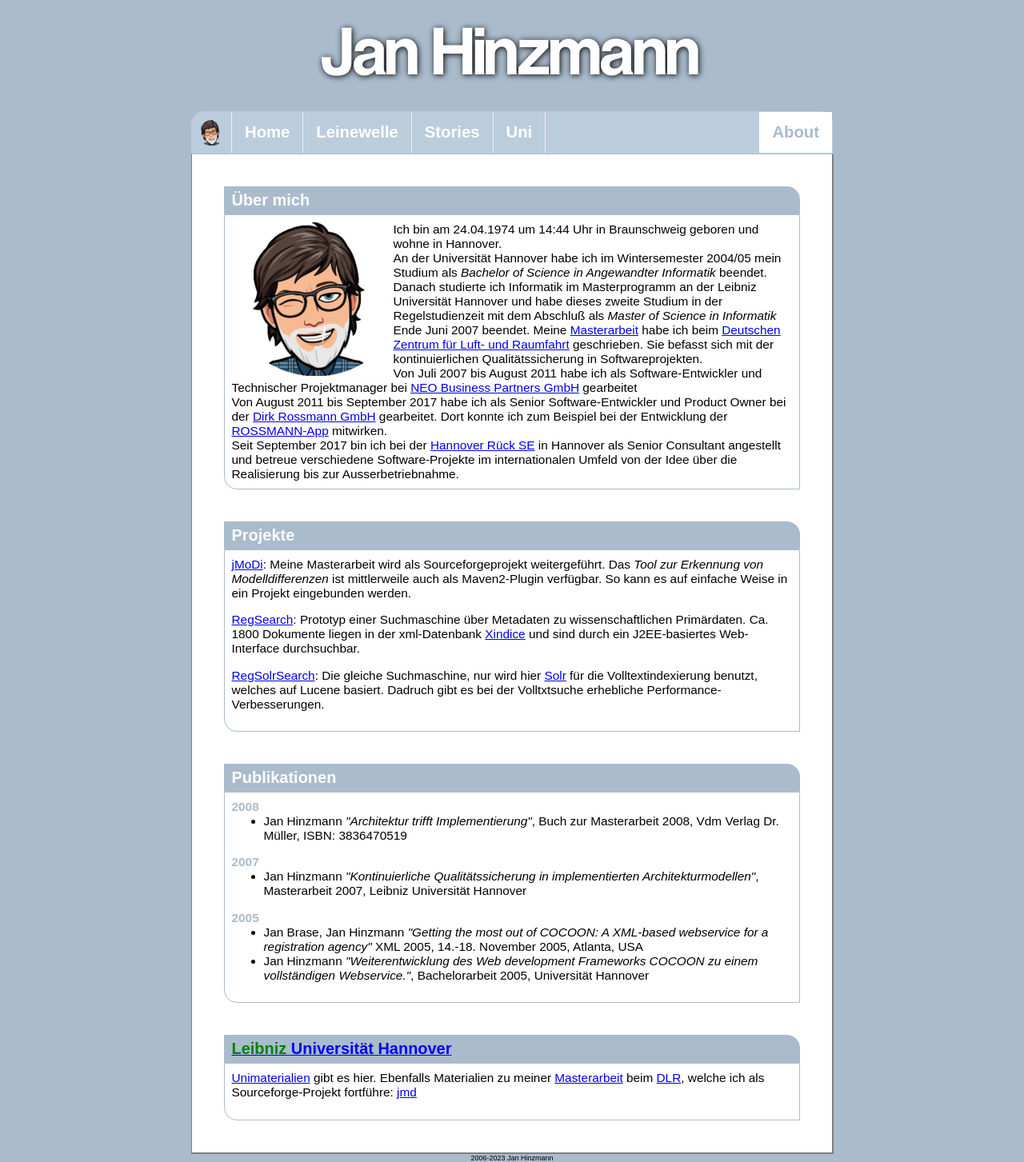
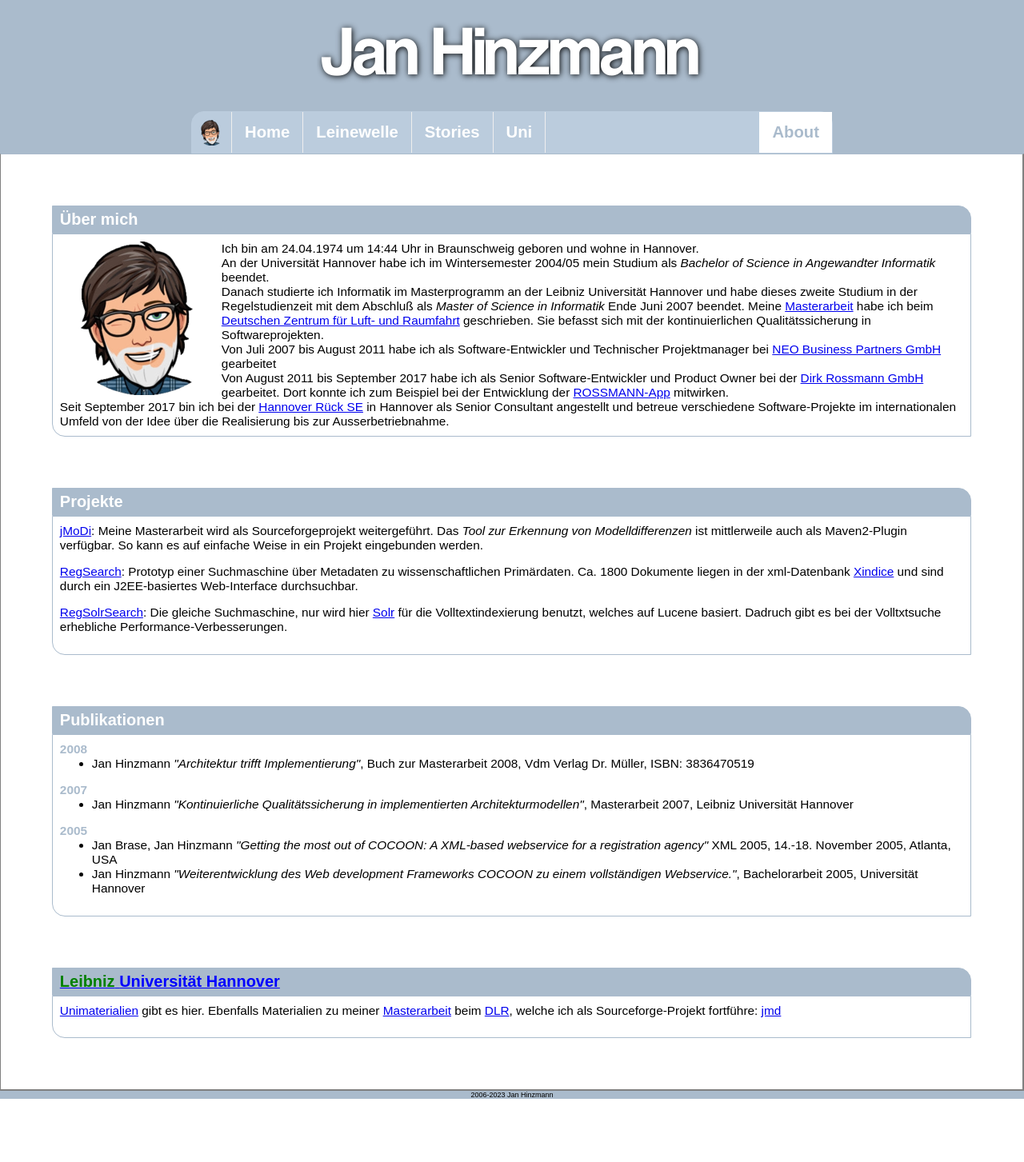
Before and after one commit to janykey/janykey.github.io, a PHP site: page /about.html in a window 1280 px wide. Shown: the whole page at 80% size. After the commit the page ends 1374 px from the top, so only its background shows below. Run offline with PHP 8.4, Linux system fonts and the light colour scheme.

Commit message:
update page

```diff
--- a/style/janhinzmann.css
+++ b/style/janhinzmann.css
@@ -87,7 +87,7 @@ p {
     border-right: 2px solid gray;
     border-bottom: 2px solid gray;
     background-color: #fff;
-    max-width: 800px;
+    /*max-width: 800px;*/
 }
 
 h3 {
```
